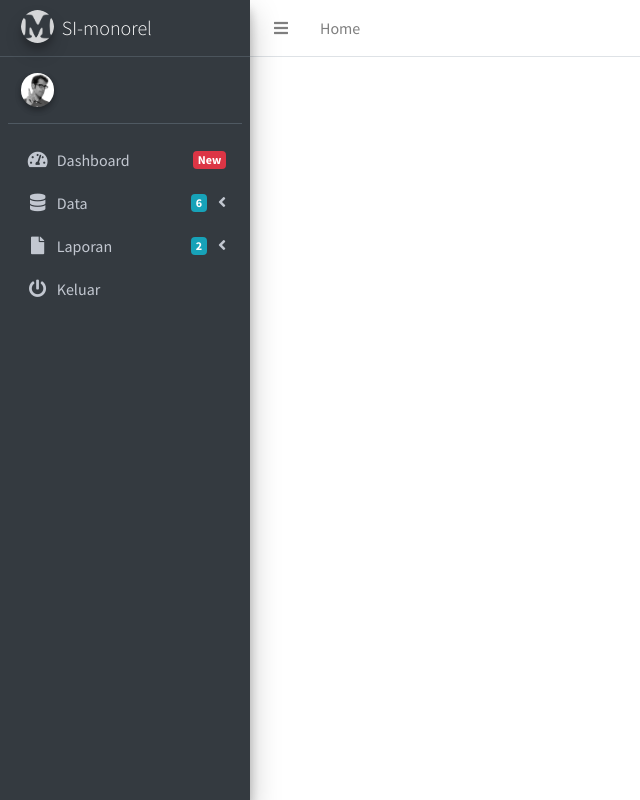
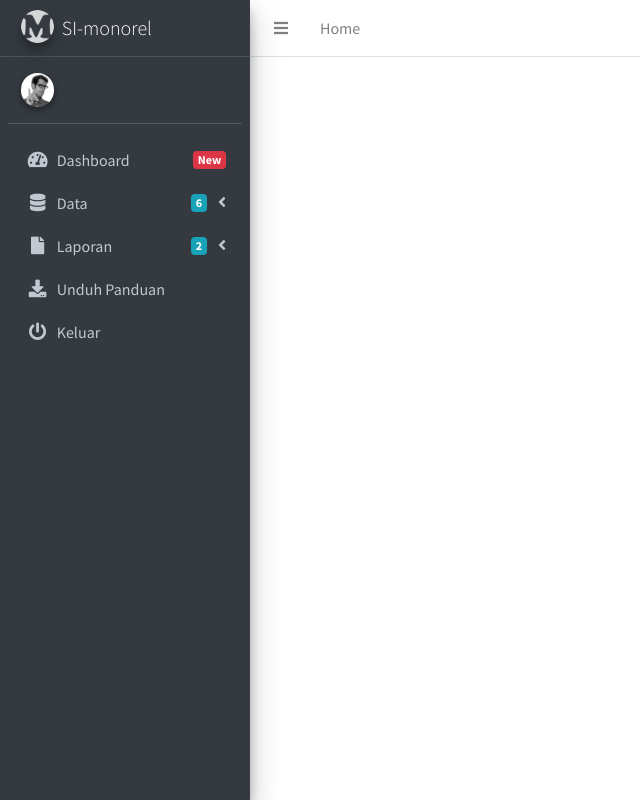
Before and after one commit to MochRamdan/monorel, a CodeIgniter app: the page made by application/views/headerLte.php in a window 1280 px wide. Shown: the whole page, without its empty margins (0-640 px from the left). Run offline with CodeIgniter, Linux system fonts and the light colour scheme; data that the repository does not hold is empty; some libraries are stand-ins or nearby versions.

Commit message:
menambah link unduh dan bug di dashboard

```diff
--- a/application/controllers/Dashboard.php
+++ b/application/controllers/Dashboard.php
@@ -97,11 +97,12 @@ class Dashboard extends CI_Controller
         //persentase data
         $persen_realisasi = ($data['sum_realisasi']/$data['sum_pagu'])*100;
         $data['bulat_persen'] = number_format($persen_realisasi,2);
+        //selisih data
+        $data['sisa_realisasi'] = ($data['sum_pagu']-$data['sum_realisasi']);
       }else{
         $data['sum_realisasi'] = 0;
         $data['bulat_persen'] = 0;
-        //selisih data
-        $data['sisa_realisasi'] = ($data['sum_pagu']-$data['sum_realisasi']);
+        $data['sisa_realisasi'] = $data['sum_pagu'];
       }
 
     }else{
--- a/application/views/headerLte.php
+++ b/application/views/headerLte.php
@@ -155,14 +155,14 @@
             </ul>
           </li>
 
-          <!-- <li class="nav-item">
-            <a href="pages/calendar.html" class="nav-link">
-              <i class="nav-icon far fa fa-file"></i>
+          <li class="nav-item">
+            <a href="#" class="nav-link">
+              <i class="nav-icon far fa fa-download"></i>
               <p>
-                Laporan
+                Unduh Panduan
               </p>
             </a>
-          </li> -->
+          </li>
 
           <li class="nav-item">
             <a href="<?= base_url('Login/logout')?>" class="nav-link">
```
Also changed, not shown: application/views/headerTwo.php (+6 -5 lines).
